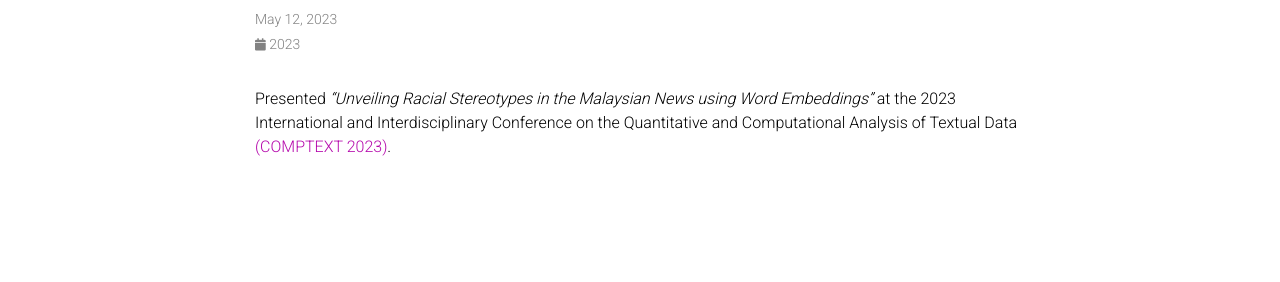
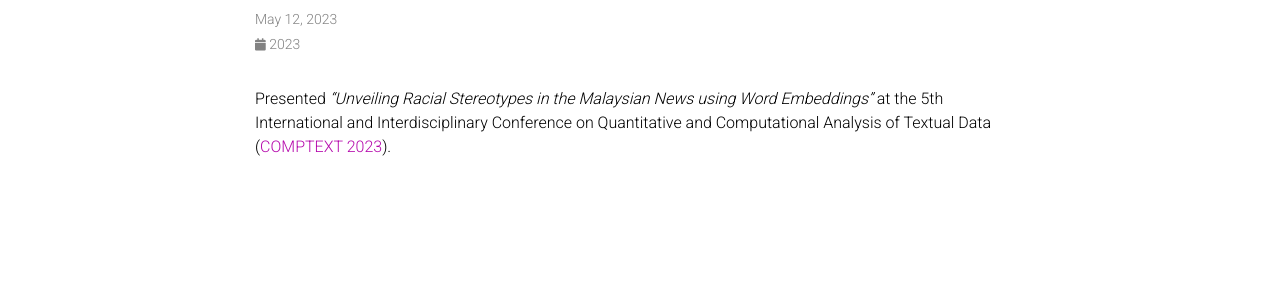
Before and after one commit to Soung-Low/soung-low.github.io, a Jekyll site: the page built from _news/3_comptext_2023.md, in a window 1280 px wide. Shown: the part 152-434 px from the top of the page. Built offline with Jekyll 4.4.1, drawn with Linux system fonts in a browser that asks for light colours; comment, search, counter and statistics services are not loaded; a style sheet for code colours, icons or effects is not loaded.

Commit message:
Added cv, files, and minor updates

```diff
--- a/_includes/header.html
+++ b/_includes/header.html
@@ -98,7 +98,7 @@
 
               <!-- CV -->
               <li class="nav-item active">
-                <a class="nav-link" href="{{ '/assets/pdf/cv_soung_012024.pdf' | prepend: site.baseurl | prepend: site.url }}">cv</a>
+                <a class="nav-link" href="{{ '/assets/pdf/cv_soung_032025.pdf' | prepend: site.baseurl | prepend: site.url }}">cv</a>
               </li>
 
               <!-- Toogle theme mode -->
--- a/_news/3_comptext_2023.md
+++ b/_news/3_comptext_2023.md
@@ -3,4 +3,4 @@ layout: post
 date: 2023-05-12
 inline: true
 ---
-Presented *"Unveiling Racial Stereotypes in the Malaysian News using Word Embeddings"* at the 2023 International and Interdisciplinary Conference on the Quantitative and Computational Analysis of Textual Data [(COMPTEXT 2023)](https://www.comptextconference.org/).
+Presented *"Unveiling Racial Stereotypes in the Malaysian News using Word Embeddings"* at the 5th International and Interdisciplinary Conference on Quantitative and Computational Analysis of Textual Data ([COMPTEXT 2023](https://www.comptextconference.org/)).
```
Also changed, not shown: _news/1_mediasia_2021.md (+1 -1 lines), _news/2_comptext_2022.md (+1 -1 lines), _news/4_alanturingdsg_2024.md (+1 -1 lines), _pages/about.md (+2 -2 lines), 8 other files.
